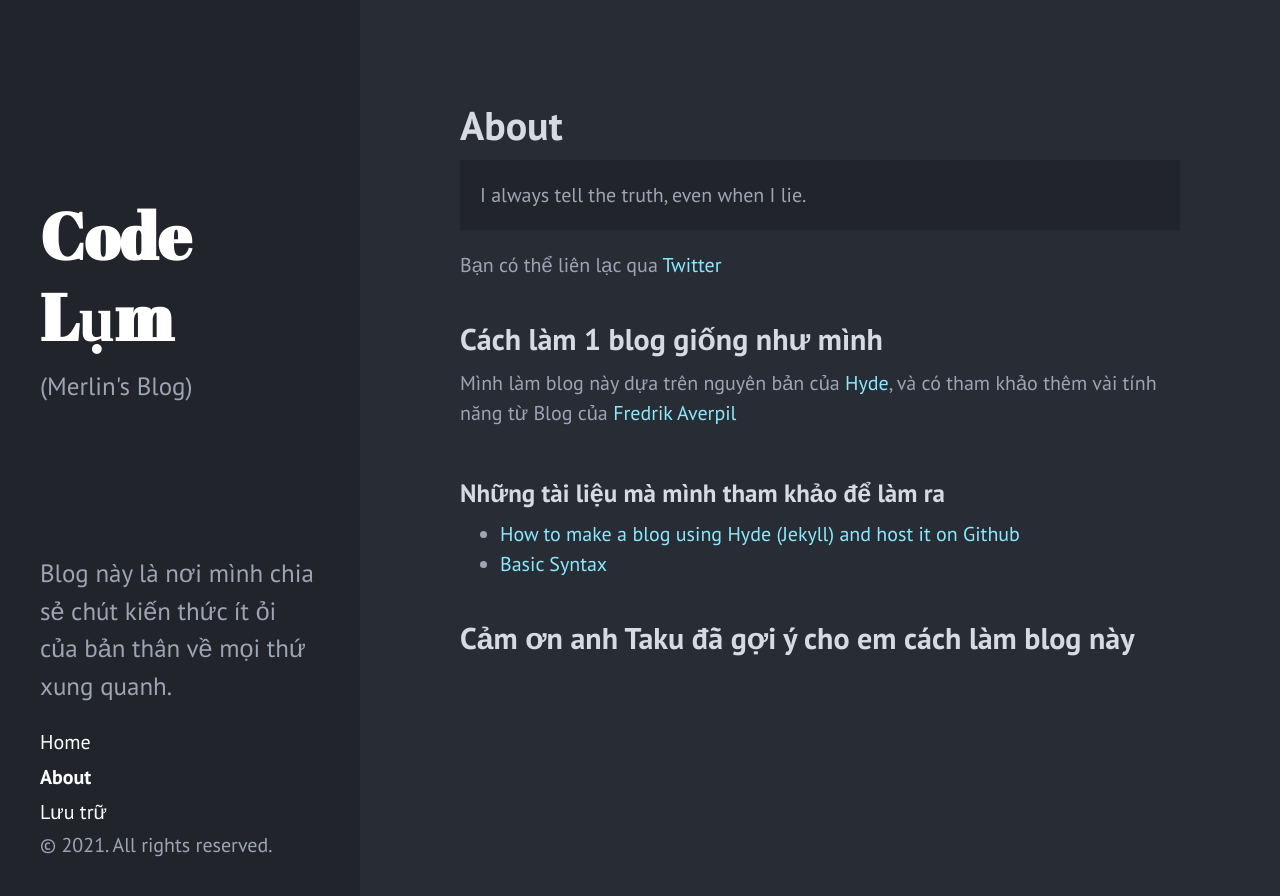
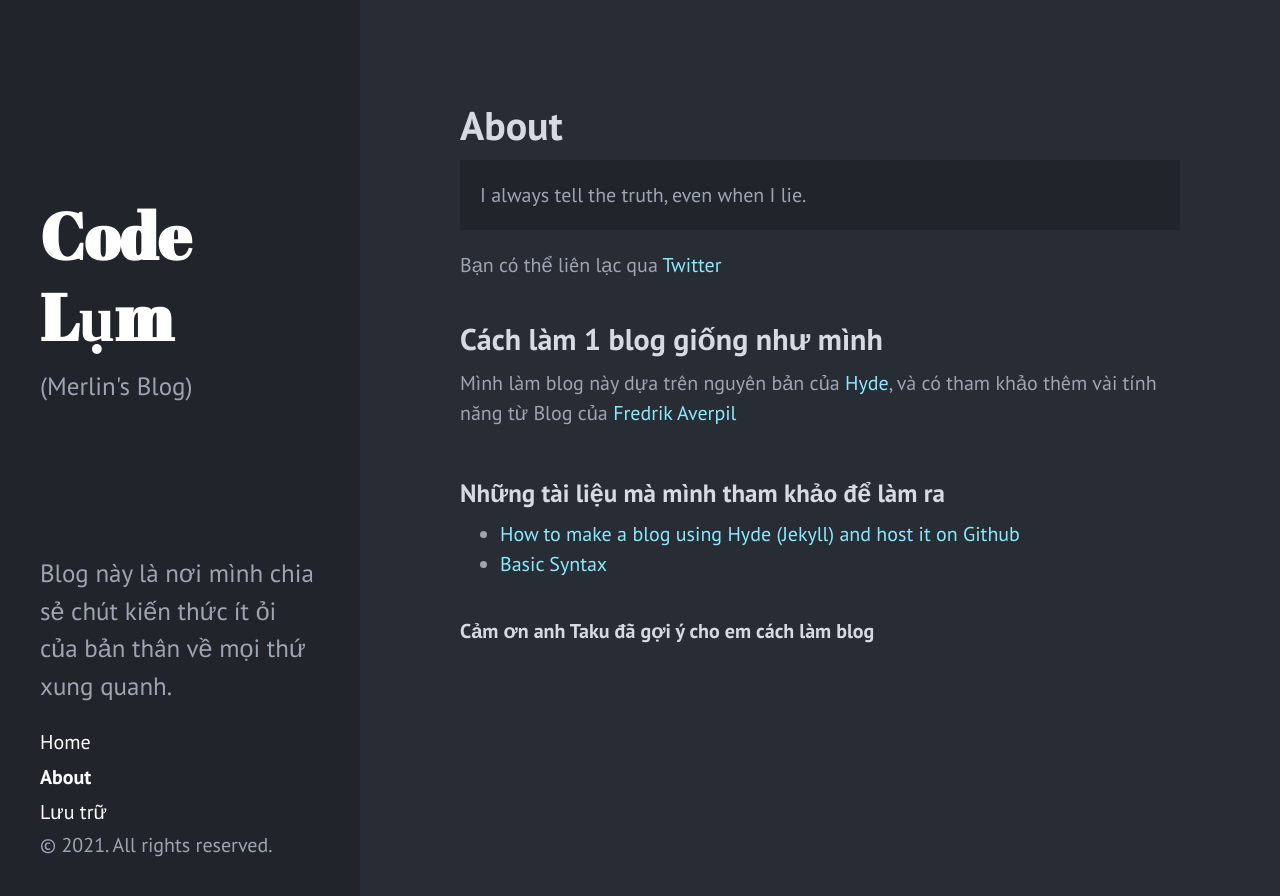
Before and after one commit to merlin7vv4/merlin7vv4.github.io, a Jekyll site: the page built from about.md, in a window 1280 px wide. Shown: the top 896 px of the page. Built offline with Jekyll 4.4.1, drawn with Linux system fonts in a browser that asks for light colours.

Commit message:
Update about.md

```diff
--- a/about.md
+++ b/about.md
@@ -19,4 +19,4 @@ Mình làm blog này dựa trên nguyên bản của [Hyde](https://github.com/p
 * [How to make a blog using Hyde (Jekyll) and host it on Github ](https://medium.com/@jashmehta3300/how-to-make-a-blog-using-hyde-jekyll-and-host-it-on-github-pages-42123c239b8)
 * [Basic Syntax](https://www.markdownguide.org/basic-syntax/)
 
-## Cảm ơn anh Taku đã gợi ý cho em cách làm blog này
+#### Cảm ơn anh Taku đã gợi ý cho em cách làm blog
```
